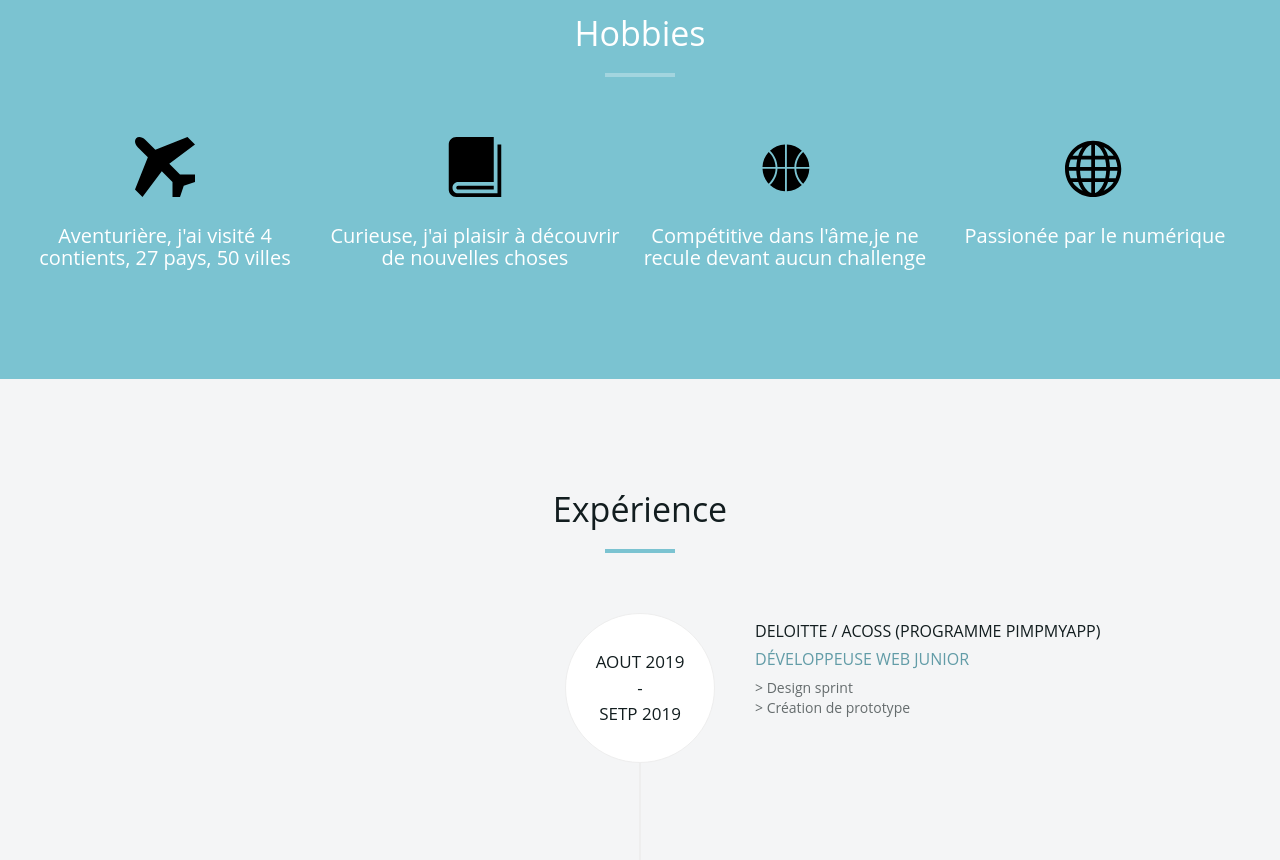
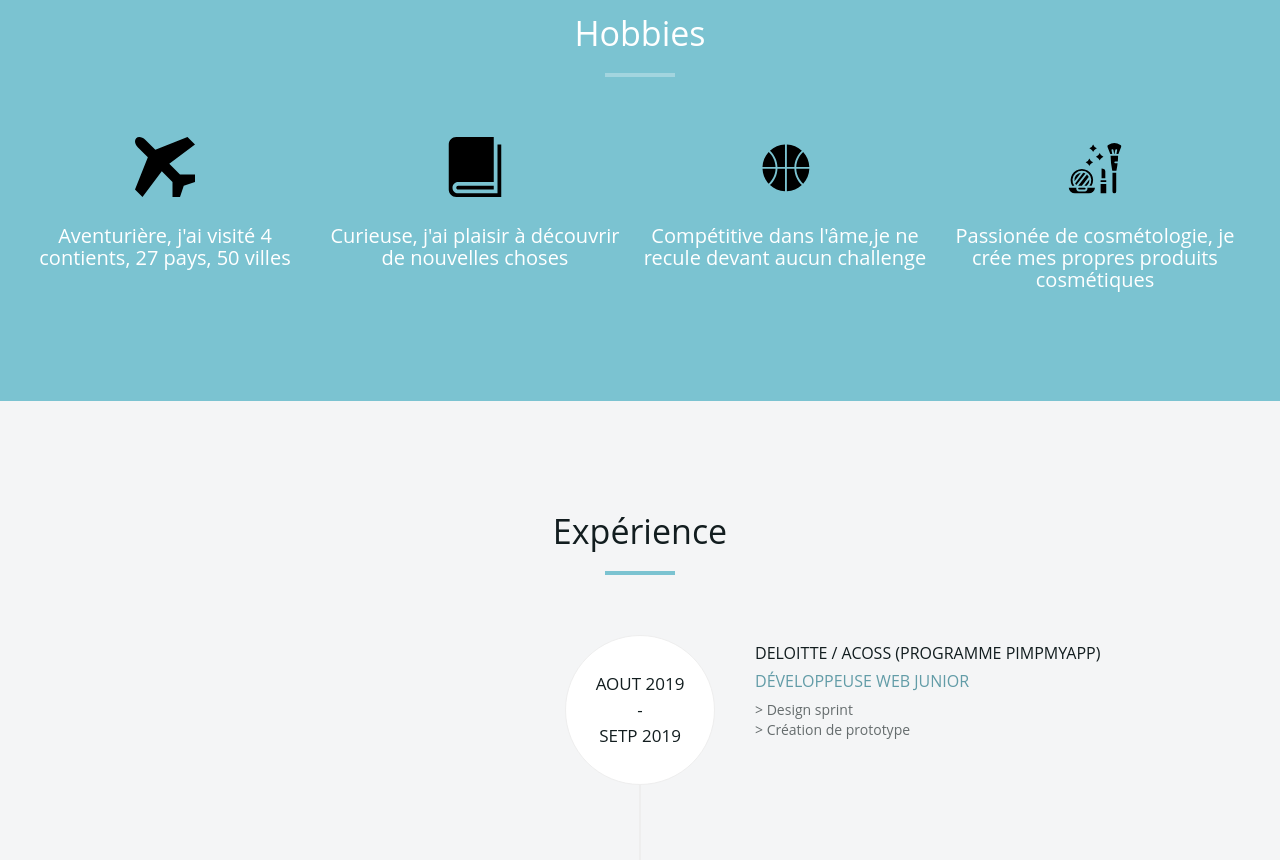
Before and after one commit to TracyZUMBU/Portfolio, a website: page index.html in a window 1280 px wide. Shown: the part 3734-4594 px from the top of the page. Drawn offline with nearby package versions, Linux system fonts and the light colour scheme; files whose address does not match are found by name.

Commit message:
update one hobby and added new hobby icon

```diff
--- a/index.html
+++ b/index.html
@@ -262,10 +262,11 @@
                     <p class="hobby__text">Compétitive dans l'âme,je ne recule devant aucun challenge</p>
                 </div>
                 <div class="hobby__item">
-                    <svg class="hobby__logo">
+                    <img src="./img/icon/SVG/beauty.svg" alt="cosmetic_produts" class="hobby__logo">
+                    <!-- <svg class="hobby__logo">
                         <use xlink:href="img/icon/sprite.svg#icon-sphere"></use>
-                    </svg>
-                    <p class="hobby__text">Passionée par le numérique</p>
+                    </svg> -->
+                    <p class="hobby__text">Passionée de cosmétologie, je crée mes propres produits cosmétiques</p>
                 </div>
             </div>
         </div>
```
Also changed, not shown: img/icon/SVG/beauty.svg (added).
